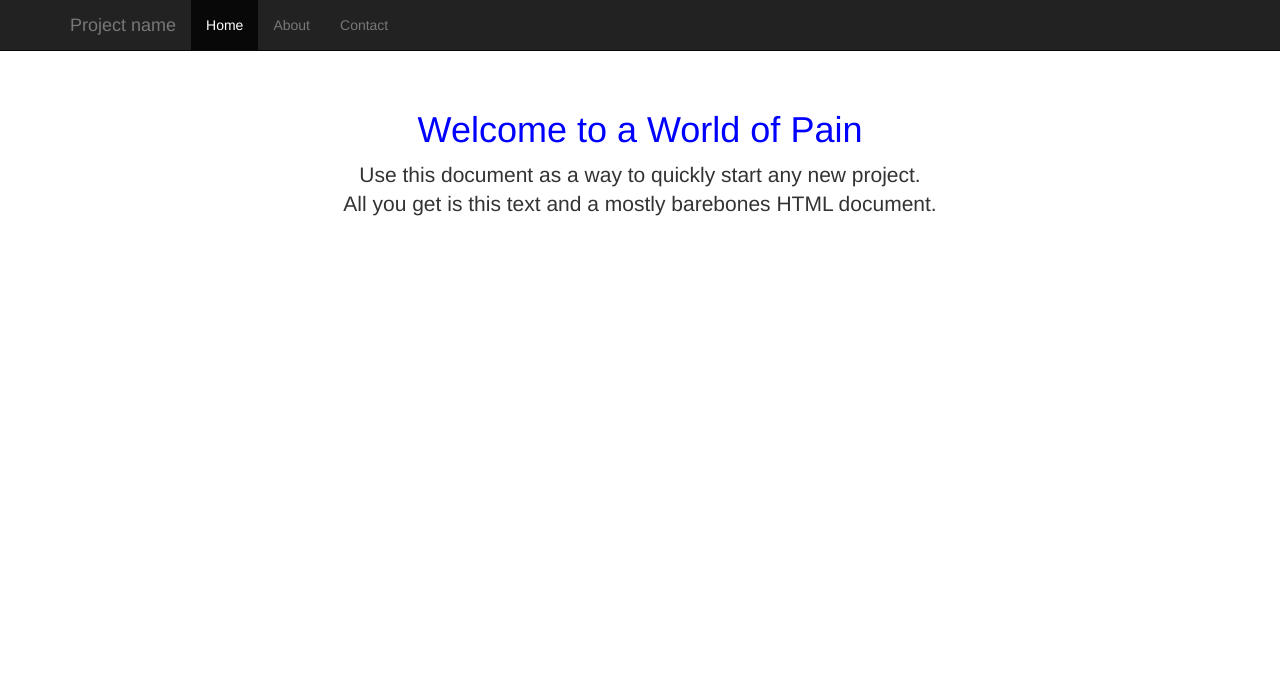
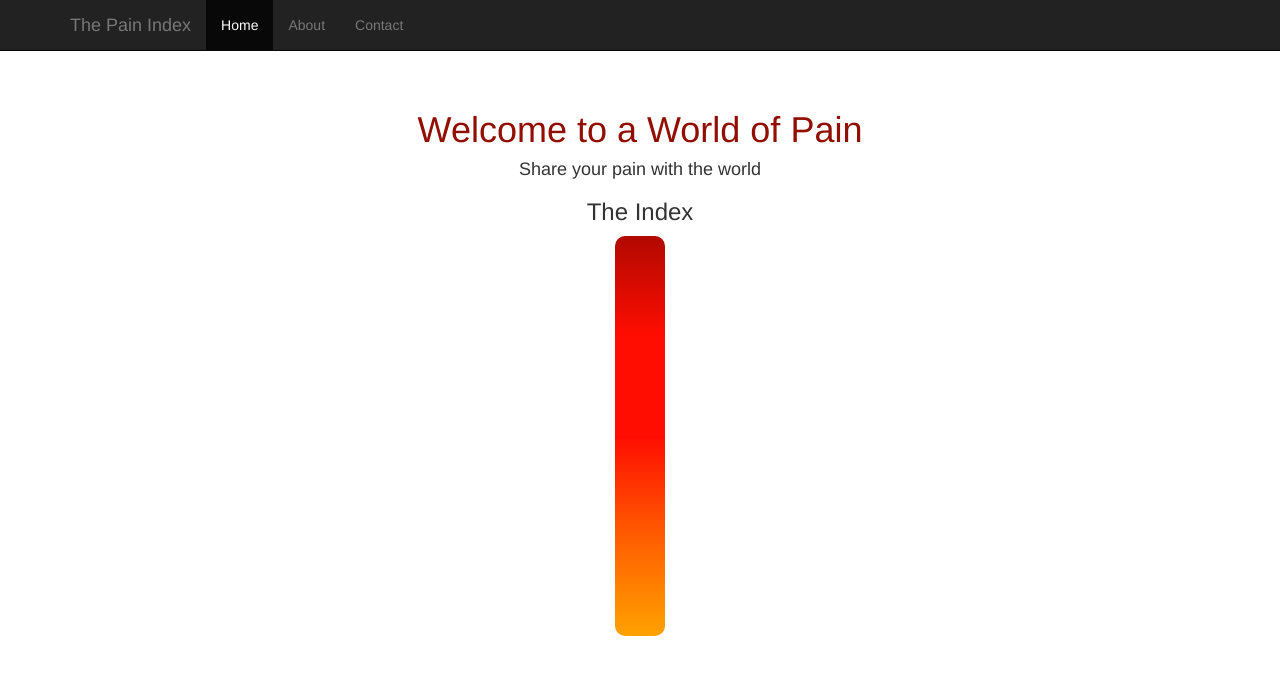
Before and after one commit to xanv/painindex, a Django app: page / in a window 1280 px wide. Shown: the top 675 px of the page. Run offline with Django 3.2, Linux system fonts and the light colour scheme; style sheets or scripts are compiled from the project's sources; parts of the project's set-up code (start-up, migrations or seed data) failed here and were passed over; some libraries are stand-ins or nearby versions.

Commit message:
add seed file and preliminary content for homepage

```diff
--- a/painindex/settings/settings_base.py
+++ b/painindex/settings/settings_base.py
@@ -14,6 +14,7 @@ https://docs.djangoproject.com/en/dev/ref/settings/
 # We can repeat this to get the parent of the parent of the parent,
 # which for our directory structure is the root directory of the project
 import os
+from os.path import dirname
 BASE_DIR = dirname(dirname(dirname(__file__)))
 # print BASE_DIR # (full path of project_dir)
 
--- a/painindex/static/painindex/css/site.css
+++ b/painindex/static/painindex/css/site.css
@@ -3,6 +3,16 @@
   width: 500px; }
 
 h1 {
-  color: blue; }
+  color: #910E00; }
 
-/*# sourceMappingURL=site.css.map */
+.index_block {
+  width: 100%;
+  height: 40px;
+  margin: auto; }
+
+#index {
+  width: 50px;
+  margin: auto;
+  border-radius: 10px;
+  overflow: hidden;
+  background: linear-gradient(#b10900, #ff0d00, #ff0d00, #ff5c00, #ffa200); }
--- a/painindex/static/painindex/sass/site.scss
+++ b/painindex/static/painindex/sass/site.scss
@@ -7,5 +7,19 @@ $background: #FFFFFF;
 }
 
 h1 {
-  color: blue;
+  color: #910E00;
 }
+
+.index_block {
+  width: 100%;
+  height: 40px;
+  margin: auto;
+}
+
+#index {
+  width: 50px;
+  margin:auto;
+  border-radius: 10px;
+  overflow: hidden;
+  background: linear-gradient(#B10900, #FF0D00,#FF0D00, #FF5C00, #FFA200);
+}
--- a/painindex/templates/base.html
+++ b/painindex/templates/base.html
@@ -45,7 +45,7 @@
                 <span class="icon-bar"></span>
                 <span class="icon-bar"></span>
               </button>
-              <a class="navbar-brand" href="#">Project name</a>
+              <a class="navbar-brand" href="/">The Pain Index</a>
             </div>
             <div class="collapse navbar-collapse">
               <ul class="nav navbar-nav">
@@ -65,8 +65,9 @@
             <h1>
                 {% block main_content_title %}{% endblock %}
             </h1>
+
             {% block main_content %}{% endblock %}
-            <p class="lead">Use this document as a way to quickly start any new project.<br> All you get is this text and a mostly barebones HTML document.</p>
+
           </div>
 
         </div><!-- /.container -->
--- a/painindex_app/templates/painindex_app/homepage.html
+++ b/painindex_app/templates/painindex_app/homepage.html
@@ -9,3 +9,22 @@
   Welcome to a World of Pain
 
 {% endblock %}
+
+{% block main_content %}
+  <h4>Share your pain with the world</h4>
+
+  <h3>The Index</h3>
+  <div id = "index">
+    <div class = "index_block" id = "block_1"></div>
+    <div class = "index_block" id = "block_2"></div>
+    <div class = "index_block" id = "block_3"></div>
+    <div class = "index_block" id = "block_4"></div>
+    <div class = "index_block" id = "block_5"></div>
+    <div class = "index_block" id = "block_6"></div>
+    <div class = "index_block" id = "block_7"></div>
+    <div class = "index_block" id = "block_8"></div>
+    <div class = "index_block" id = "block_9"></div>
+    <div class = "index_block" id = "block_10"></div>
+  </div>
+
+{% endblock %}
--- a/painindex_app/views.py
+++ b/painindex_app/views.py
@@ -10,7 +10,7 @@ def homepage(request):
 
 def painsource_detail(request, painsource_id):
     painsource = get_object_or_404(PainSource, pk=painsource_id)
-    return render(request, 'painsource_detail.html', {'painsource': "hi"})
+    return render(request, 'painindex_app/painsource_detail.html', {'painsource': painsource})
 
 def painreport_form(request):
-        return render(request, 'painindex_app/painreport.html')
+    return render(request, 'painindex_app/painreport.html')
```
Also changed, not shown: painindex_app/fixtures/temporary_seeds.json (added, +37 -0 lines).
